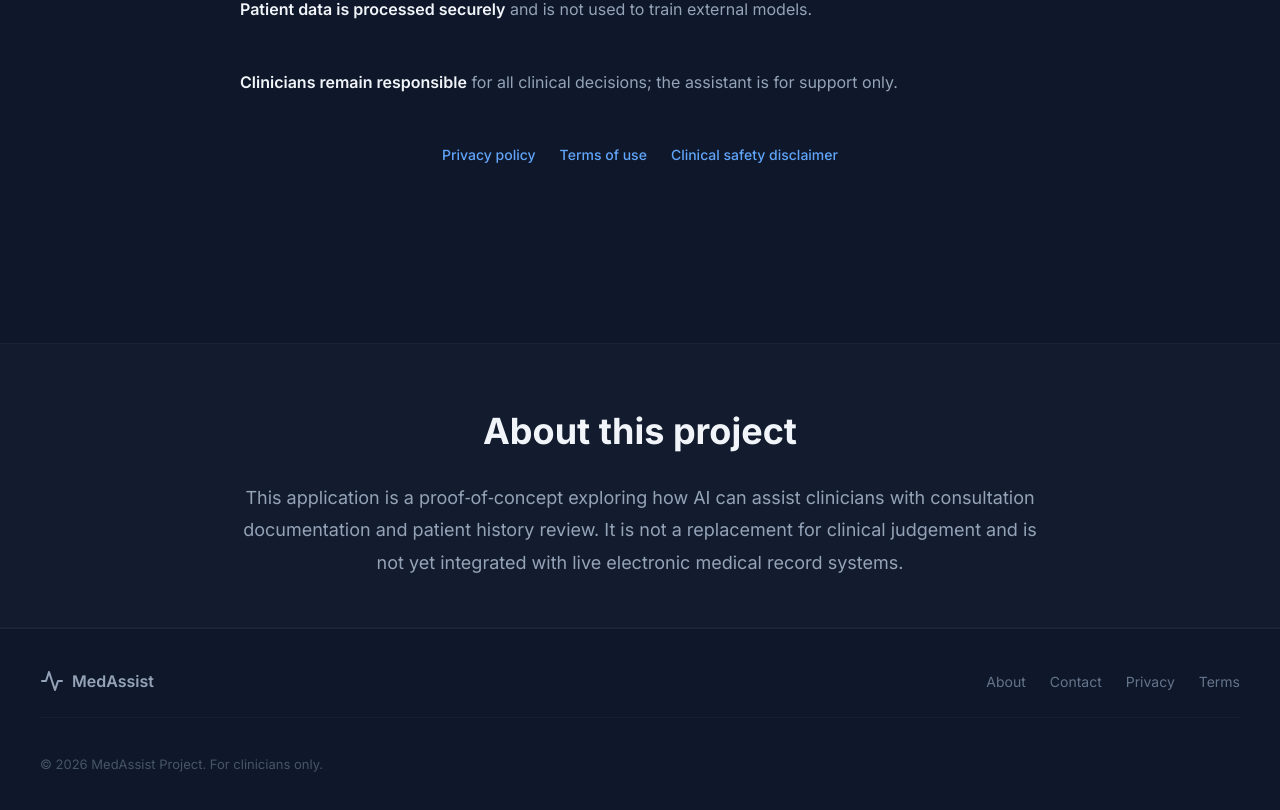
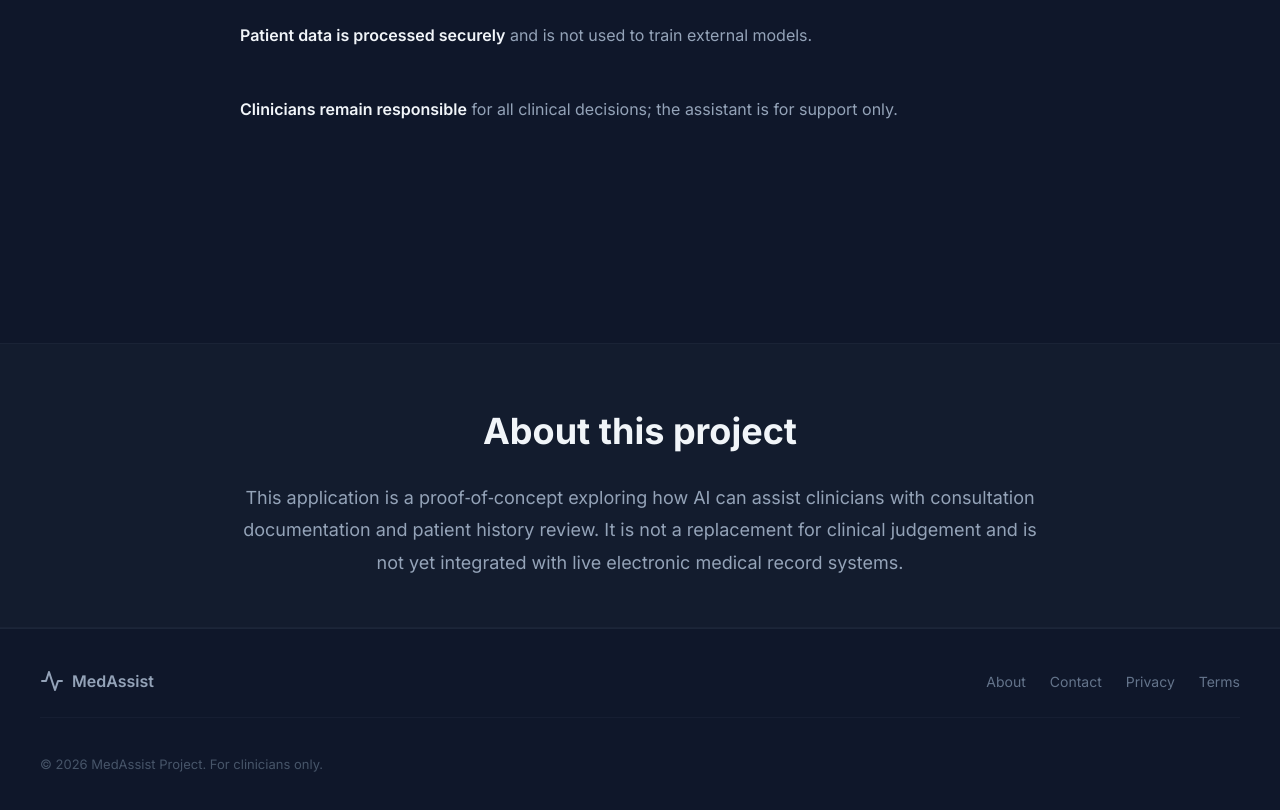
Before and after one commit to essam2414/Med-Assist, a React (Vite) app in the folder med-assistant-web/frontend/: page / in a window 1280 px wide. Shown: the part 3657-4467 px from the top of the page. Built offline with nearby package versions, Linux system fonts and the light colour scheme.

Commit message:
removed redundant links from landing page

```diff
--- a/med-assistant-web/frontend/src/LandingPage.jsx
+++ b/med-assistant-web/frontend/src/LandingPage.jsx
@@ -187,11 +187,7 @@ export default function LandingPage({ onSignInClick }) {
                         <p><strong>Patient data is processed securely</strong> and is not used to train external models.</p>
                         <p><strong>Clinicians remain responsible</strong> for all clinical decisions; the assistant is for support only.</p>
                     </div>
-                    <div className="safety-links">
-                        <a href="#privacy">Privacy policy</a>
-                        <a href="#terms">Terms of use</a>
-                        <a href="#disclaimer">Clinical safety disclaimer</a>
-                    </div>
+
                 </div>
             </section>
 
```
